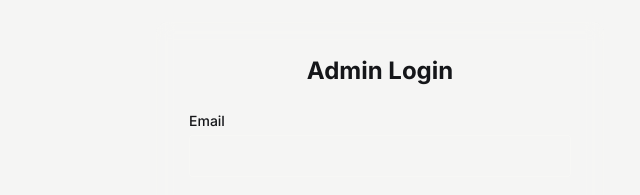
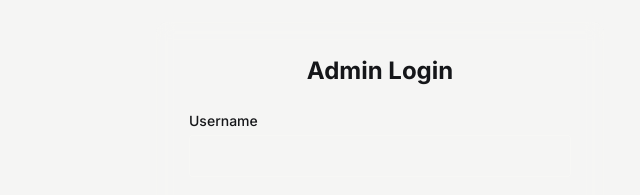
Before and after one commit to aharon-kumar-kosetti/portfolio, a React (Vite) app: page /login in a window 1280 px wide. Shown: the part 195-390 px from the top of the page, without its empty margins (260-900 px from the left). Built offline with nearby package versions, Linux system fonts and the light colour scheme; no server answers; the database is empty; a web font is replaced by a local one.

Commit message:
feat: use username ironman for login

```diff
--- a/src/pages/Login.tsx
+++ b/src/pages/Login.tsx
@@ -3,7 +3,7 @@ import { useNavigate } from 'react-router-dom';
 import { supabase } from '../lib/supabase';
 
 const Login = () => {
-  const [email, setEmail] = useState('');
+  const [username, setUsername] = useState('');
   const [password, setPassword] = useState('');
   const [loading, setLoading] = useState(false);
   const [error, setError] = useState<string | null>(null);
@@ -14,13 +14,16 @@ const Login = () => {
     setLoading(true);
     setError(null);
 
+    // Map username to a dummy email for Supabase Auth
+    const email = username === 'ironman' ? 'ironman@portfolio.com' : `${username}@portfolio.com`;
+
     const { error } = await supabase.auth.signInWithPassword({
       email,
       password,
     });
 
     if (error) {
-      setError(error.message);
+      setError('Invalid username or password');
       setLoading(false);
     } else {
       navigate('/admin');
@@ -34,13 +37,13 @@ const Login = () => {
         {error && <div className="bg-red-500/10 text-red-500 p-3 rounded mb-4 text-sm">{error}</div>}
         <form onSubmit={handleLogin} className="space-y-4">
           <div>
-            <label className="block text-sm font-medium mb-1">Email</label>
+            <label className="block text-sm font-medium mb-1">Username</label>
             <input
-              type="email"
+              type="text"
               required
               className="w-full bg-white/5 border border-white/10 rounded px-3 py-2 text-white focus:outline-none focus:border-primary"
-              value={email}
-              onChange={(e) => setEmail(e.target.value)}
+              value={username}
+              onChange={(e) => setUsername(e.target.value)}
             />
           </div>
           <div>
```
